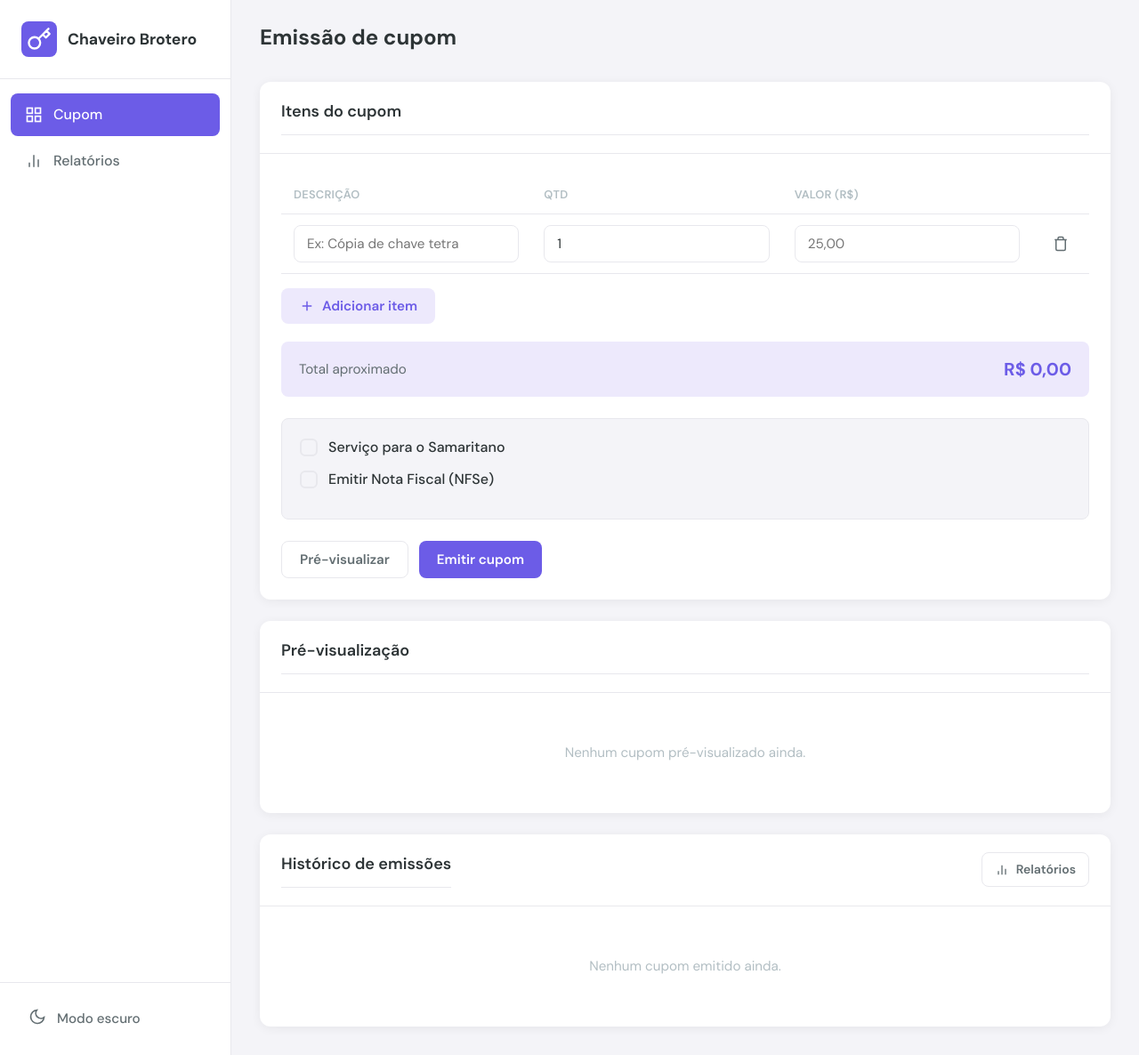
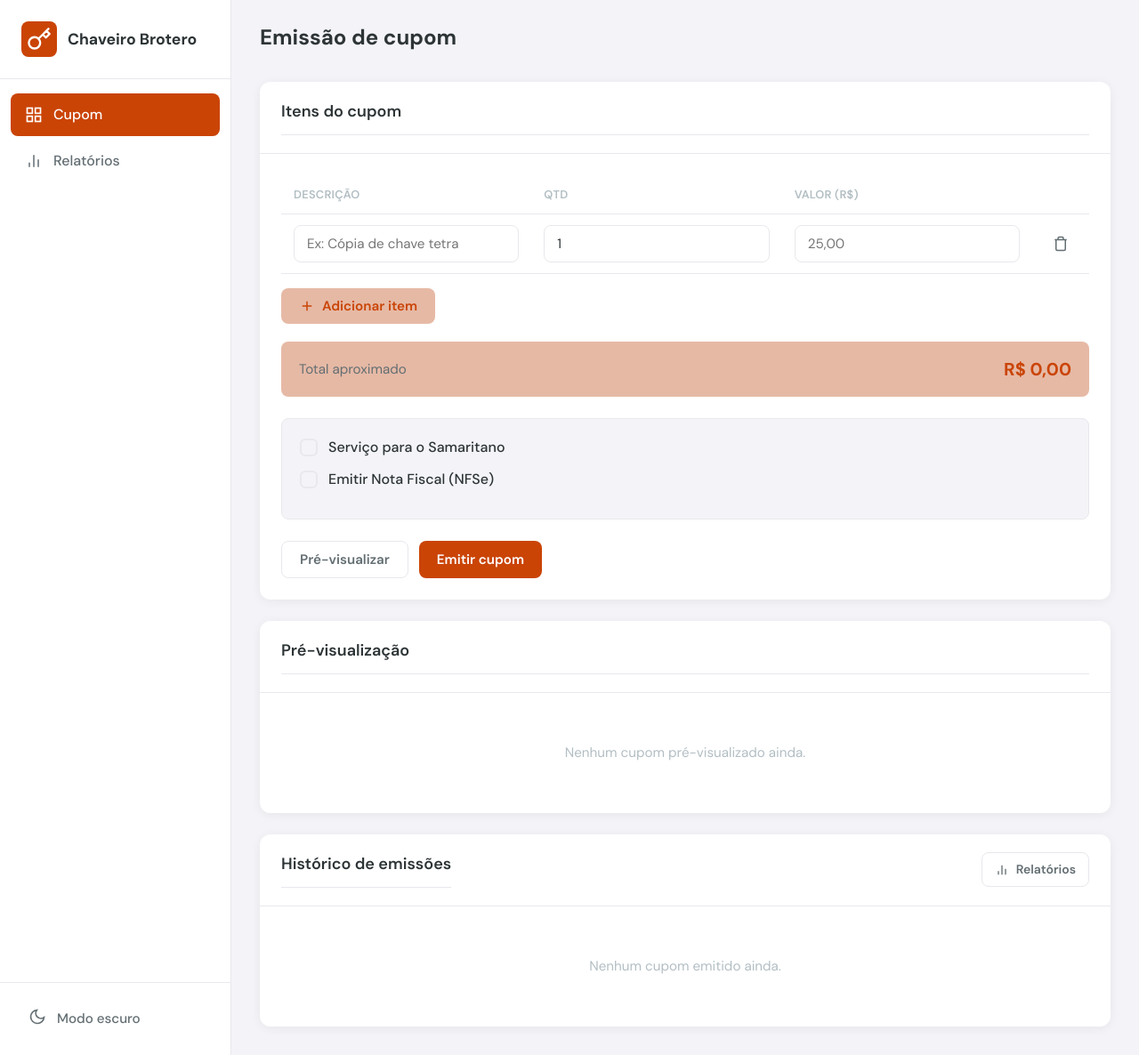
Before and after one commit to tracyxoxo/chaveiro_cupom, a FastAPI app: page / in a window 1280 px wide. Shown: the whole page at 89% size. Run offline with FastAPI, Linux system fonts and the light colour scheme.

Commit message:
ui color changes

```diff
--- a/app/static/style.css
+++ b/app/static/style.css
@@ -7,9 +7,9 @@
   --bg-page: #f4f4f8;
   --bg-card: #ffffff;
   --bg-sidebar: #ffffff;
-  --accent: #6c5ce7;
-  --accent-hover: #5b4cdb;
-  --accent-light: #ede9fc;
+  --accent: #ca4406;
+  --accent-hover: #ca4406;
+  --accent-light: #e6b9a5;
   --text-primary: #2d3436;
   --text-secondary: #636e72;
   --text-muted: #b2bec3;
@@ -21,7 +21,7 @@
   --success: #00b894;
   --danger: #d63031;
   --warning: #fdcb6e;
-  --samaritano: #e84393;
+  --samaritano: #e789b7;
   --font: "DM Sans", -apple-system, BlinkMacSystemFont, "Segoe UI", sans-serif;
 }
 
@@ -29,8 +29,8 @@ body.dark-mode {
   --bg-page: #1a1a24;
   --bg-card: #23232f;
   --bg-sidebar: #1e1e2a;
-  --accent: #8b7cf5;
-  --accent-hover: #9d8ff7;
+  --accent: #ca4406;
+  --accent-hover: #ca4406;
   --accent-light: #2d2a3e;
   --text-primary: #e8e8ed;
   --text-secondary: #a0a0b0;
```
